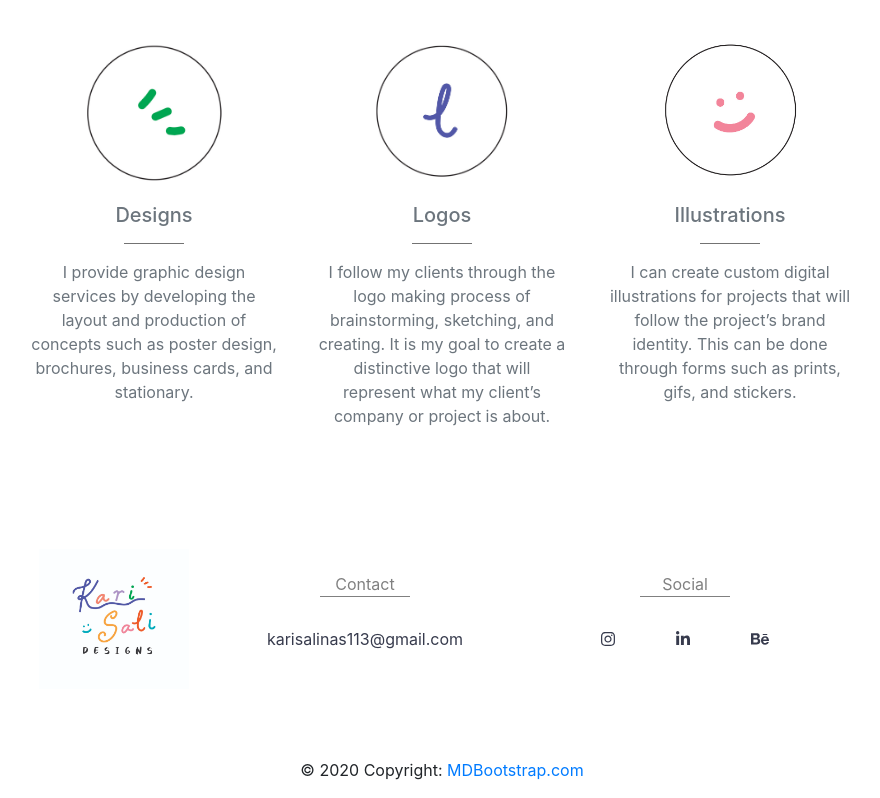
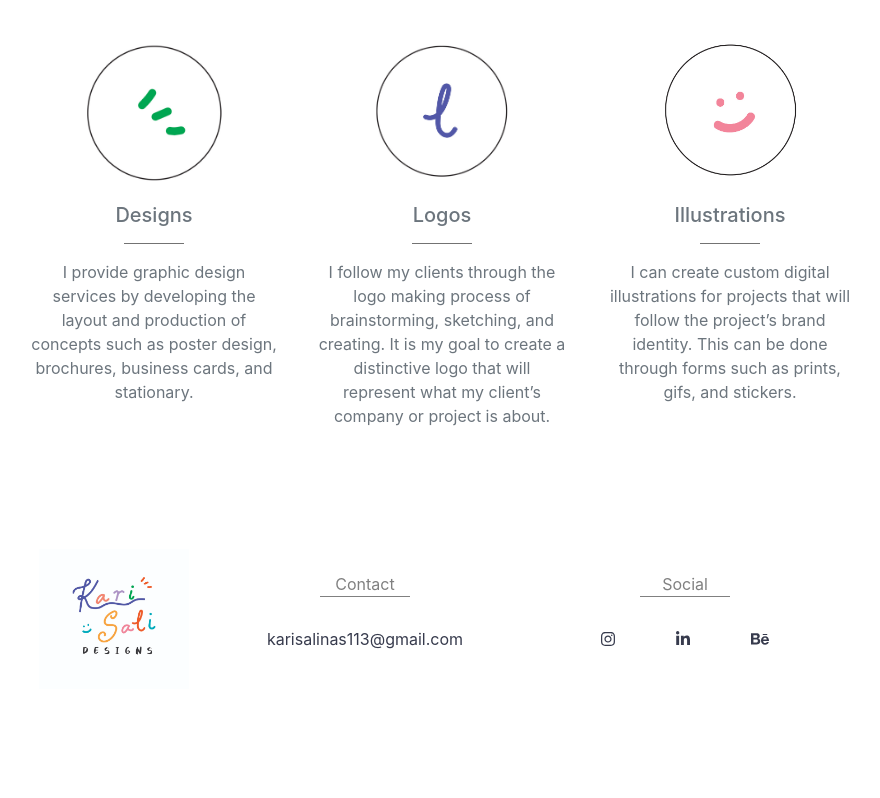
Before and after one commit to mehrdaddarraji/karime-salinas-frontend, a React (Create React App) app in the folder client/: page / in a window 1280 px wide. Shown: the part 853-1651 px from the top of the page, without its empty margins (198-1078 px from the left). After the commit the page ends 1595 px from the top, so only its background shows below. Built offline with nearby package versions, Linux system fonts and the light colour scheme.

Commit message:
removed footer copyright text

```diff
--- a/client/src/components/Footer.jsx
+++ b/client/src/components/Footer.jsx
@@ -48,10 +48,6 @@ class Footer extends Component {
                             </div>
                         </div>
                     </div>
-                    <div className="footer-copyright text-center py-3">© 2020 Copyright:
-                        <a href="https://mdbootstrap.com/"> MDBootstrap.com</a>
-                    </div>
-
                 </footer>
             </div>
         );
```
